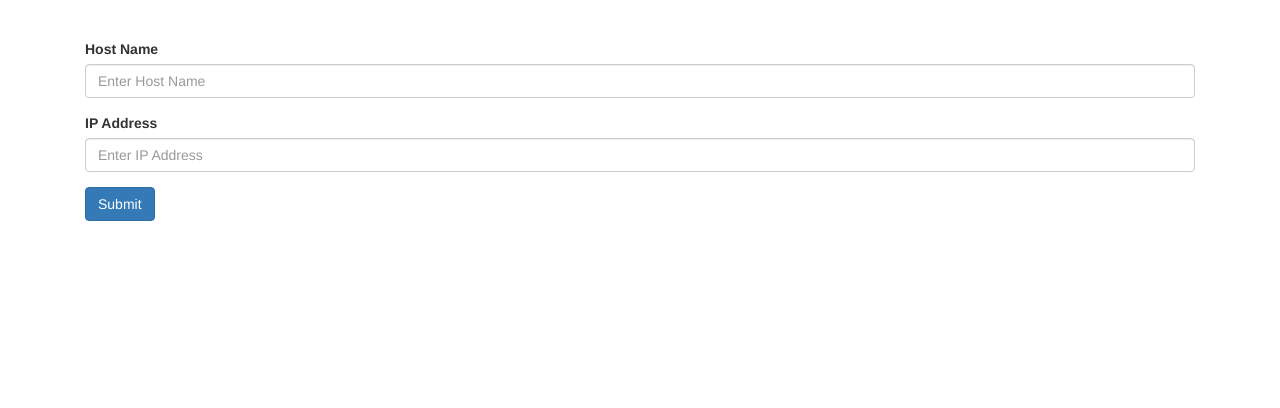
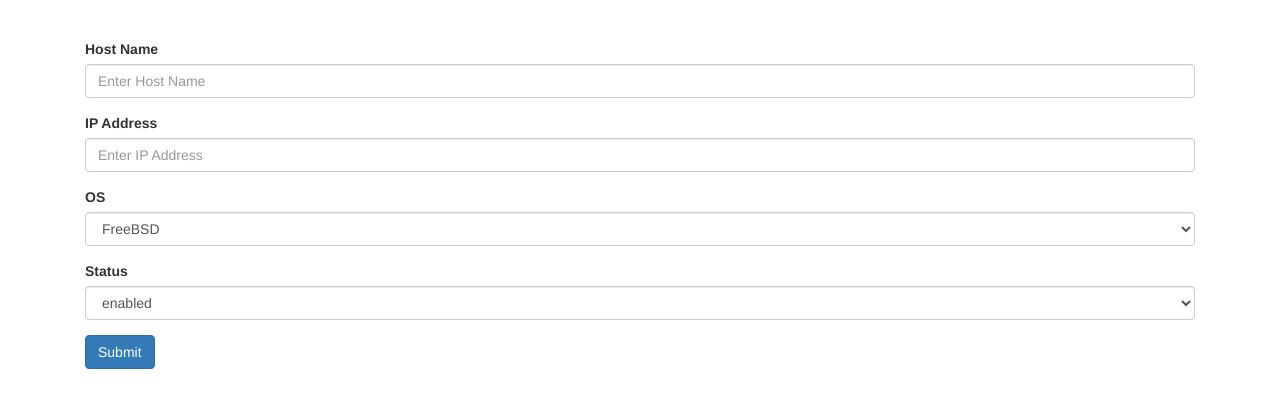
Before and after one commit to BaronMsk/audit, a Django app: page /add in a window 1280 px wide. Shown: the part 51-459 px from the top of the page. Run offline with Django 3.2, Linux system fonts and the light colour scheme; parts of the project's set-up code (start-up, migrations or seed data) failed here and were passed over; some libraries are stand-ins or nearby versions.

Commit message:
add type host

```diff
--- a/task/forms.py
+++ b/task/forms.py
@@ -6,6 +6,8 @@ import re
 class HostF(forms.Form):
     hostname = forms.CharField(label='hostname', max_length=100)
     ipaddress = forms.CharField(label='ipaddress', max_length=15)
+    hosttype = forms.CharField(label='hosttype', max_length=15)
+    hoststatus = forms.CharField(label='hoststatus', max_length=15)
 
     def clean_hostname(self):
         hostname = self.cleaned_data['hostname']
@@ -22,8 +24,25 @@ class HostF(forms.Form):
             return ipaddress
         else:
             raise forms.ValidationError(u'ip address is blank', code=12)
+    def clean_hosttype(self):
+        hosttype = self.cleaned_data['hosttype']
+        p = re.compile('(^FreeBSD$|^Linux$)')
+        if hosttype is not None and p.match(hosttype):
+            return hosttype
+        else:
+            raise forms.ValidationError(u'host type is not valid', code=12)
+
+    def clean_hoststatus(self):
+        hoststatus = self.cleaned_data['hoststatus']
+        p = re.compile('(^enabled$|^desabled$)')
+        if hoststatus is not None and p.match(hoststatus):
+            return hoststatus
+        else:
+            raise forms.ValidationError(u'host status is not valid', code=12)
 
     def save(self):
         hostname = self.clean_hostname()
         ipaddress = self.clean_ipaddress()
-        f = Host.objects.create(host_name=hostname, host_address=ipaddress)
+        hosttype = self.clean_hosttype()
+        hoststatus = self.clean_hoststatus()
+        f = Host.objects.create(host_name=hostname, host_address=ipaddress, host_type=hosttype, host_status=hoststatus)
--- a/templates/host.html
+++ b/templates/host.html
@@ -9,6 +9,20 @@
       <label for="ipaddress">IP Address</label>
       <input type="text" class="form-control" name="ipaddress" placeholder="Enter IP Address" value="{{form.ipaddress}}">
    </fieldset>
+   <fieldset class="form-group">
+    <label for="exampleSelect1">OS</label>
+    <select class="form-control" name="hosttype">
+      <option>FreeBSD</option>
+      <option>Linux</option>
+    </select>
+   </fieldset>
+   <fieldset class="form-group">
+    <label for="exampleSelect1">Status</label>
+    <select class="form-control" name="hoststatus">
+      <option>enabled</option>
+      <option>desabled</option>
+    </select>
+   </fieldset>
    <button type="submit" class="btn btn-primary" >Submit</button>
 </form>
 {% endblock %}
```
Also changed, not shown: templates/host_bootstrap.html (deleted, +0 -14 lines).
